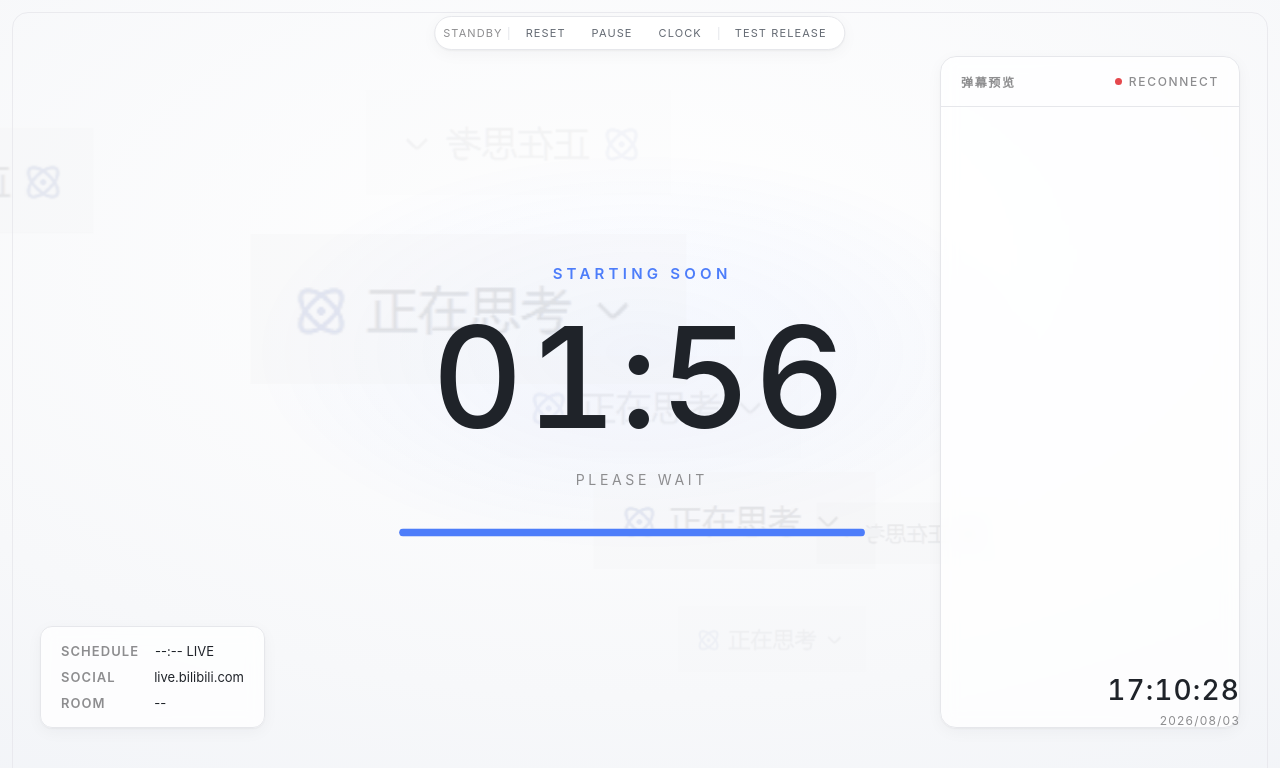
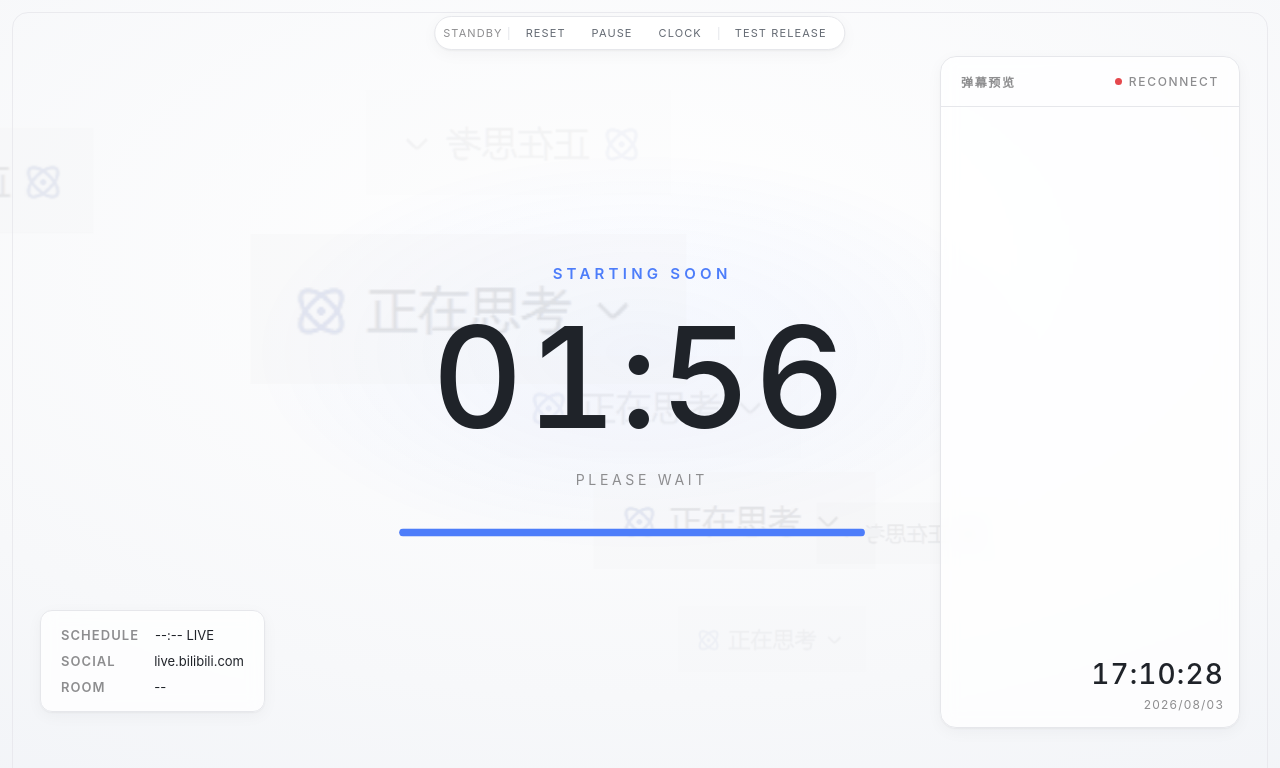
Before and after one commit to Xnmk029/danmaku-frame, a website: page standby.html in a window 1280 px wide. Shown: the top 768 px of the page. Drawn offline with Linux system fonts and the light colour scheme.

Commit message:
ui: increase clock safe margin to 56/88px, align info card baseline

```diff
--- a/standby.html
+++ b/standby.html
@@ -171,7 +171,7 @@ body {
 
 /* ============ FG：左下信息卡片（16/20px 安全内边距） ============ */
 .info-block {
-  position: absolute; left: 40px; bottom: 72px;
+  position: absolute; left: 40px; bottom: 88px;
   background: rgba(255, 255, 255, 0.78);
   border: 1px solid var(--border);
   border-radius: var(--radius-md);
@@ -189,7 +189,7 @@ body {
 
 /* ============ FG：右下时钟 ============ */
 .clock-block {
-  position: absolute; right: 40px; bottom: 72px;
+  position: absolute; right: 56px; bottom: 88px;
   text-align: right; user-select: none;
 }
 .clock-time {
```
